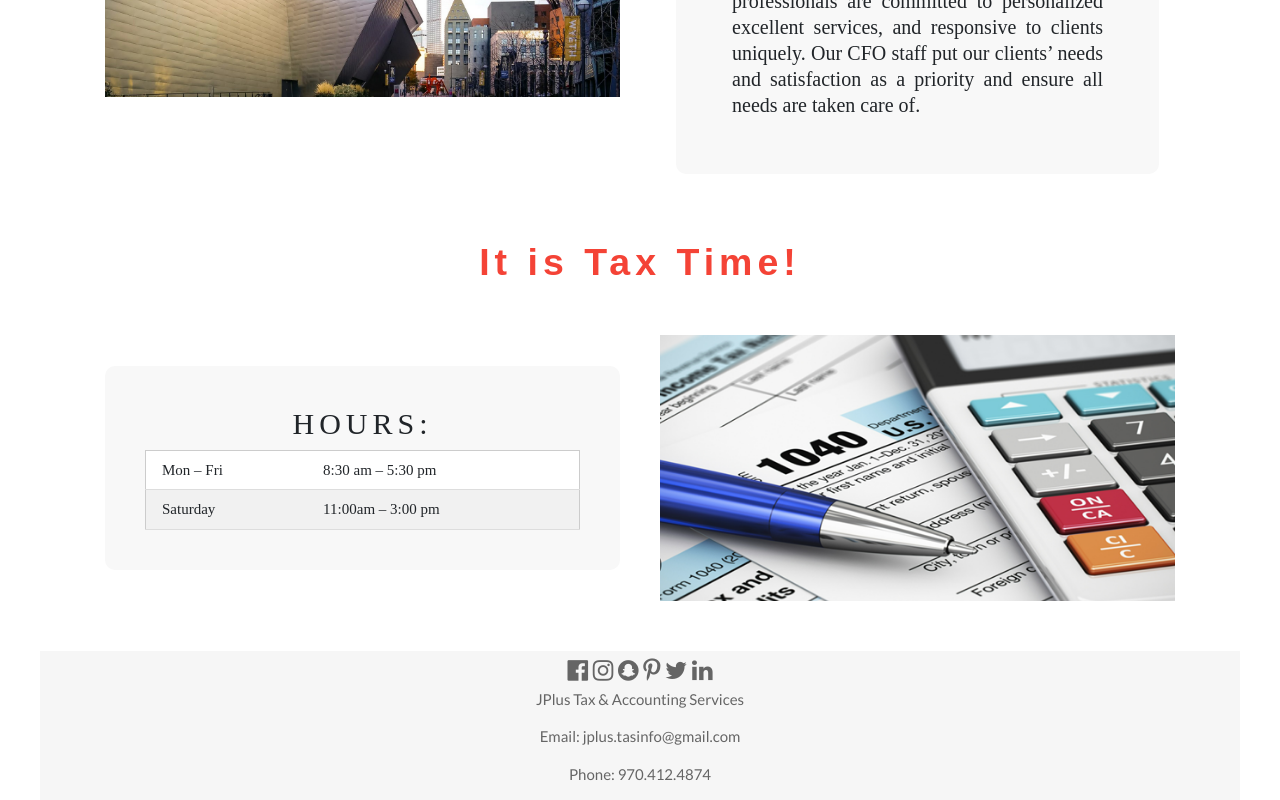
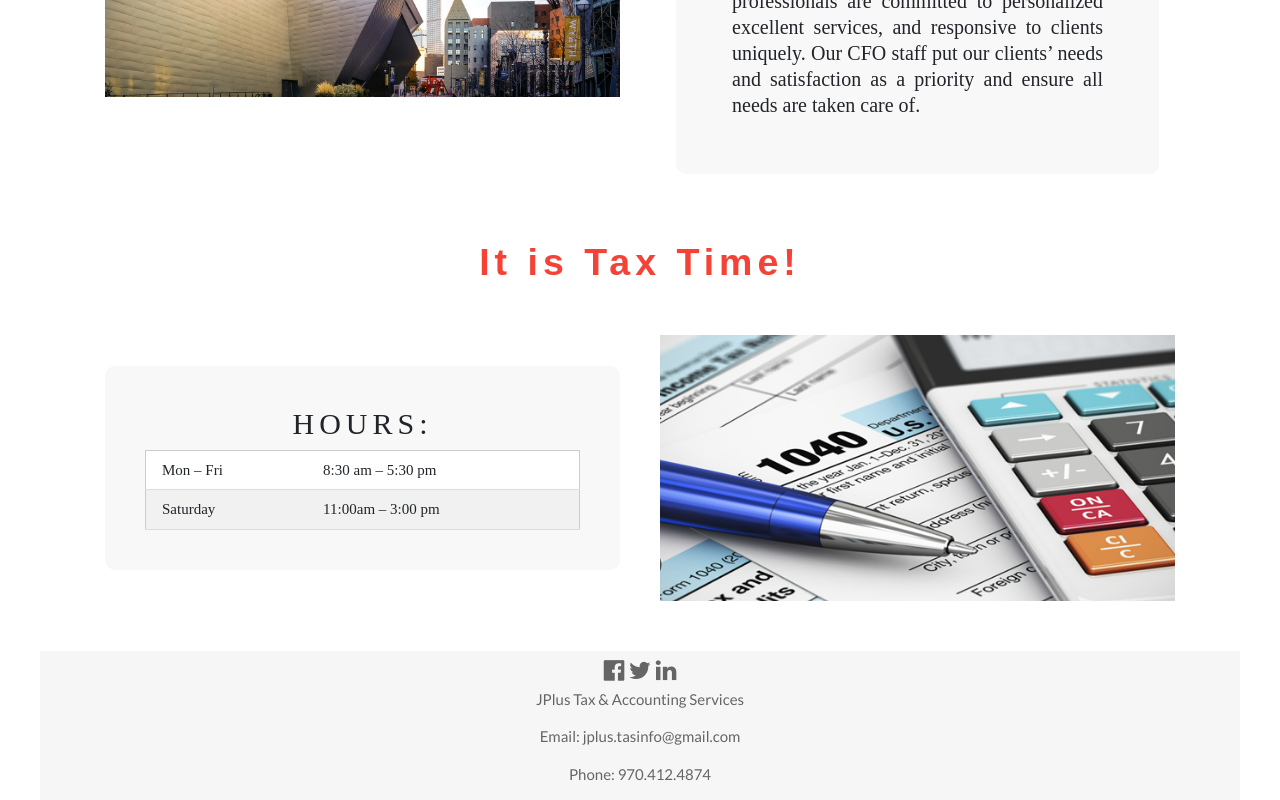
Before and after one commit to Jplusservices/jplusservices, a plain HTML site: page index.html in a window 1280 px wide. Shown: the part 450-1250 px from the top of the page. Drawn offline with nearby package versions, Linux system fonts and the light colour scheme; a web font is replaced by a local one.

Commit message:
Update index.html

```diff
--- a/index.html
+++ b/index.html
@@ -103,17 +103,16 @@ body {font-family: "Lato", sans-serif}
 
 <!-- Footer -->
 <footer class="w3-container w3-padding-20 w3-center w3-opacity w3-light-grey w3-xlarge">
-  <i class="fa fa-facebook-official w3-hover-opacity"></i>
-  <i class="fa fa-instagram w3-hover-opacity"></i>
-  <i class="fa fa-snapchat w3-hover-opacity"></i>
-  <i class="fa fa-pinterest-p w3-hover-opacity"></i>
-  <i class="fa fa-twitter w3-hover-opacity"></i>
-  <i class="fa fa-linkedin w3-hover-opacity"></i>
+  <i href="https://www.facebook.com/profile.php?id=100090162273625" class="fa fa-facebook-official w3-hover-opacity"></i>
+  <i href="https://twitter.com/TasinfoServices" class="fa fa-twitter w3-hover-opacity"></i>
+  <i href="linkedin.com/in/jplustaxaccounting-services-b72a77264" class="fa fa-linkedin w3-hover-opacity"></i>
   <p class="w3-medium">JPlus Tax & Accounting Services</p>
   <p class="w3-medium"> Email: jplus.tasinfo@gmail.com </p>
     <p class="w3-medium"> Phone: 970.412.4874 </p>
     </p>
 </footer>
+
+
 
 <script>
 // Automatic Slideshow - change image every 4 seconds
```
